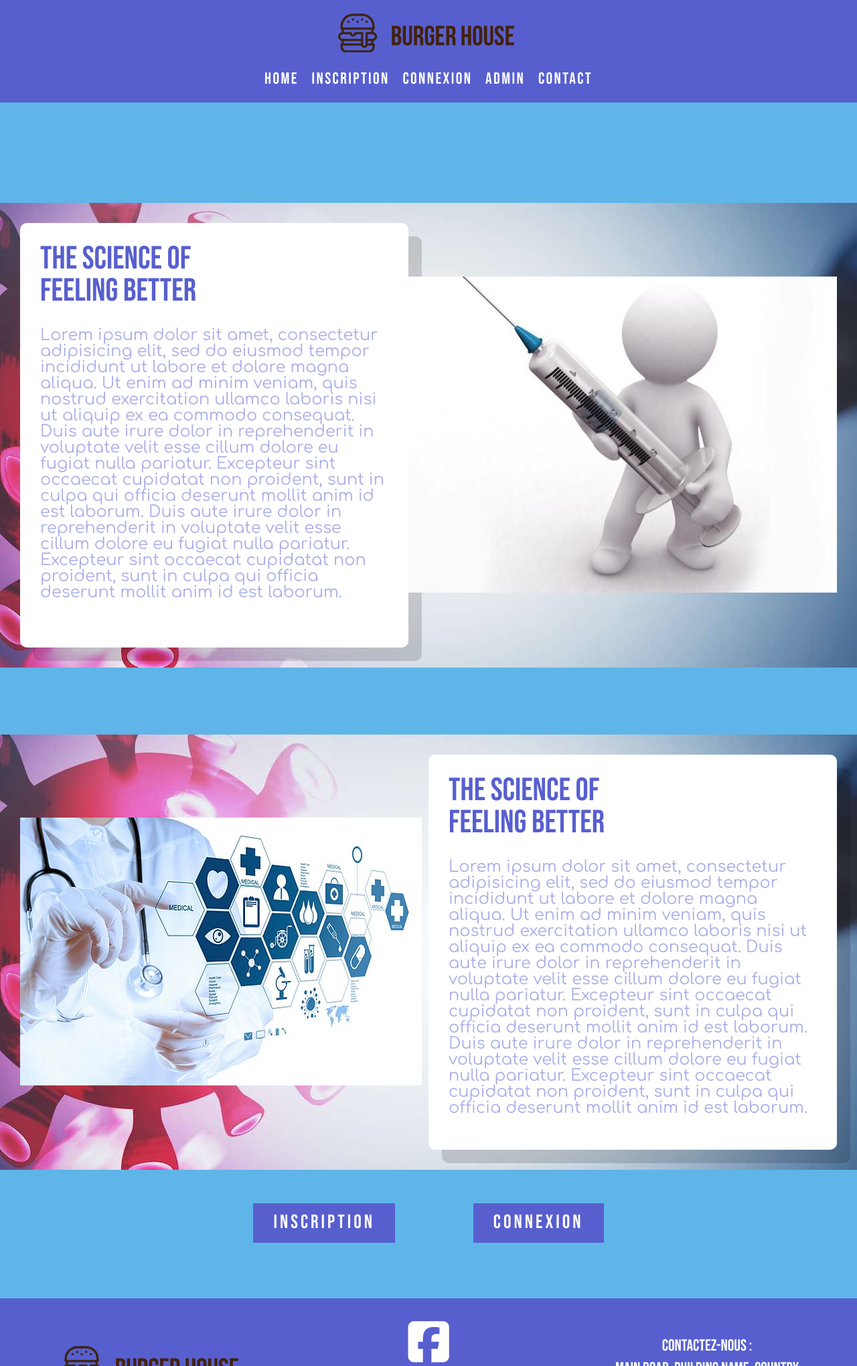
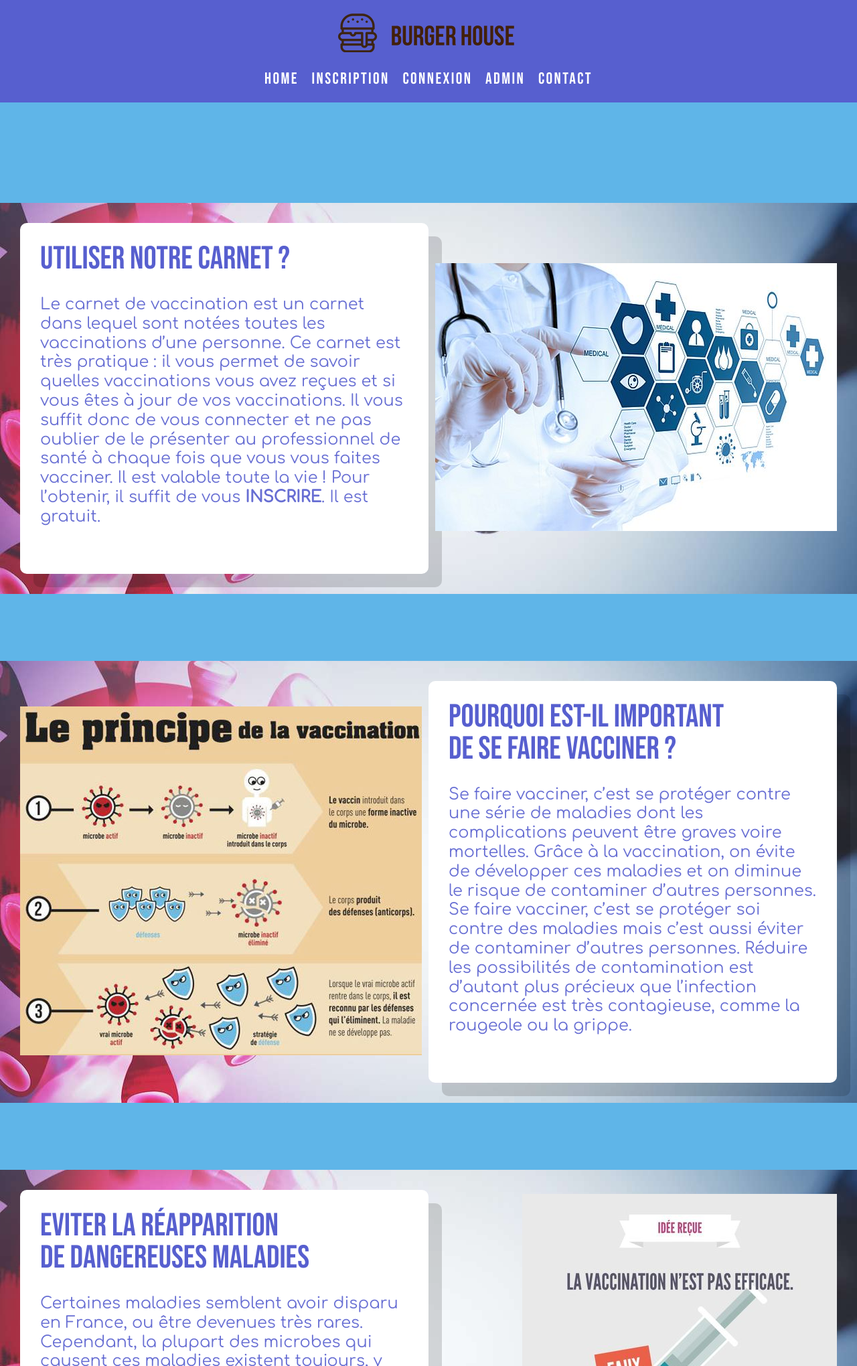
Before and after one commit to needforschool/vaccin-line, a PHP site: page / in a window 1280 px wide. Shown: the top 2040 px of the page at 67% size. Run offline with PHP 8.4, Linux system fonts and the light colour scheme; some libraries are stand-ins or nearby versions.

Commit message:
modif css sur index log sign / fond image

```diff
--- a/asset/css/style-front.css
+++ b/asset/css/style-front.css
@@ -72,6 +72,13 @@ body {
 a {
 	text-decoration: none;
 }
+::-webkit-scrollbar {width:9px;}
+::-webkit-scrollbar-thumb {
+	border-radius: 30px;
+	background: #3c40c6;
+	box-shadow: inset 2px 2px 2px rgba(255,255,255,0.25), inset -2px -2px -2px
+							rgba(0,0,0,0.25);
+}
 
 /* HEADER */
 
@@ -118,9 +125,9 @@ ul.navbar li a::after {
 	position: relative;
 	width: 100%;
 	height: 3px;
-	background: #0fbcf9;
+	background: #1dd1a1;
 	transform: scale(0);
-	transition: transform 0.2s ease-in-out;
+	transition: transform 0.3s ease-in-out;
 }
 ul.navbar li:hover a::after {
 	transform: scale(1);
@@ -152,7 +159,6 @@ ul.navbar li:hover a::after {
  	box-shadow: 20px 20px rgba(0,0,0,.15);
  	transition: all .4s ease;
 }
-
 .stats:hover{
 	border-radius: 0% 0% 50% 50% / 0% 0% 5% 5% ;
   box-shadow: 10px 10px rgba(0,0,0,.25);
@@ -166,16 +172,14 @@ ul.navbar li:hover a::after {
 .stats p {
 	font-size: 1.5em;
 	color: #575fcf;
-	opacity: 0.5;
 	margin-bottom: 40px;
+	opacity: 0.9;
+	line-height: 1.2;
 }
-.stats a {
-	font-size: 1.5em;
-	color: #575fcf;
-	opacity: 0.7
-}
-.stats a:hover {
-	color: #0fbcf9;
+.stats strong {
+	font-weight: 900;
+	text-transform: uppercase;
+	opacity: 1;
 }
 .bigbox2 {
 	display: flex;
@@ -209,16 +213,44 @@ ul.navbar li:hover a::after {
 .stats2 p {
 	font-size: 1.5em;
 	color: #575fcf;
-	opacity: 0.5;
-	margin-bottom: 20px;
+	margin-bottom: 40px;
+	opacity: 0.9;
+	line-height: 1.2;
 }
-.stats2 a {
+.bigbox3 {
+	display: flex;
+	align-items: center;
+	justify-content: space-between;
+	background: url(../img/fond.jpg) no-repeat center fixed;
+	margin-top: 100px;
+	padding: 30px;
+}
+.stats3 {
+	width: 50%;
+	height: auto;
+	background-color: #fff;
+	font-family:  'Comfortaa', cursive;
+	padding: 30px;
+	border-radius: 10px;
+ 	box-shadow: 20px 20px rgba(0,0,0,.15);
+ 	transition: all .4s ease;
+}
+.stats3:hover{
+	border-radius: 0% 0% 50% 50% / 0% 0% 5% 5% ;
+  box-shadow: 10px 10px rgba(0,0,0,.25);
+}
+.stats3 h1 {
+	font-size: 3em;
+	color: #575fcf;
+	margin-bottom: 30px;
+	font-family: 'Bebas Neue', cursive;
+}
+.stats3 p {
 	font-size: 1.5em;
 	color: #575fcf;
-	opacity: 0.7
-}
-.stats2 a:hover {
-	color: #0fbcf9;
+	margin-bottom: 40px;
+	opacity: 0.9;
+	line-height: 1.2;
 }
 .button {
 	width: 50%;
@@ -379,10 +411,11 @@ a:hover.btn_connexion span:nth-child(4) {
 	width: 100%;
 	height: 700px;
 	margin: 0 auto;
+	background: url(../img/famille.png) no-repeat center;
 }
 .wrap-section-inscription-2 {
 	position: absolute;
-	top: 80%;
+	top: 70%;
 	left: 50%;
 	transform: translate(-50%, -50%);
 	width: 900px;
@@ -519,17 +552,17 @@ input[type=submit]:hover {
  	width: 100%;
  	height: 700px;
  	margin: 0 auto;
+	background: url(../img/picouze.jpg) no-repeat center;
  }
  .wrap-section-connexion-2 {
  	position: absolute;
- 	top: 80%;
+ 	top: 70%;
  	left: 50%;
  	transform: translate(-50%, -50%);
- 	width: 400px;
+ 	width: 450px;
  	padding: 40px;
  	background: rgba(0,0,0,.8);
  	box-sizing: border-box;
- 	box-shadow: 0 15px 25px rgba(0,0,0,.5);
  	border-radius: 10px;
  	box-shadow: 15px 15px rgba(0,0,0,.15);
  }
@@ -622,7 +655,6 @@ footer {
 	color: #fff;
 	opacity: 0.7
 }
-
 .column-title {
 	margin-bottom: 10px;
 }
@@ -658,14 +690,13 @@ footer {
 	color: #fff;
 }
 .column3 a:hover {
-	color: #0fbcf9;
+	color: #1dd1a1;
 	transition: 0.3s;
 }
 .creator {
 	display: flex;
 	align-items: center;
 }
-
 .creator li a{
 	margin-left: 5px;
 }
@@ -681,7 +712,6 @@ footer {
 	font-family:  'Bebas Neue', cursive;
 	font-size: 1em;
 }
-
 .BB {
 	display: flex;
 	flex-direction: row;
--- a/index.php
+++ b/index.php
@@ -17,20 +17,29 @@ include('inc/header-front.php');
   <div class="wrap-section">
     <div class="bigbox">
       <div class="stats">
-        <h1>the science of <br>feeling better</h1>
-        <p>Lorem ipsum dolor sit amet, consectetur adipisicing elit, sed do eiusmod tempor incididunt ut labore et dolore magna aliqua. Ut enim ad minim veniam, quis nostrud exercitation ullamco laboris nisi ut aliquip ex ea commodo consequat. Duis aute irure dolor in reprehenderit in voluptate velit esse cillum dolore eu fugiat nulla pariatur. Excepteur sint occaecat cupidatat non proident, sunt in culpa qui officia deserunt mollit anim id est laborum. Duis aute irure dolor in reprehenderit in voluptate velit esse cillum dolore eu fugiat nulla pariatur. Excepteur sint occaecat cupidatat non proident, sunt in culpa qui officia deserunt mollit anim id est laborum.</p>
+        <h1>Utiliser notre carnet ?</h1>
+        <p>Le carnet de vaccination est un carnet dans lequel sont notées toutes les vaccinations d’une personne. Ce carnet est très pratique : il vous permet de savoir quelles vaccinations vous avez reçues et si vous êtes à jour de vos vaccinations. Il vous suffit donc de vous connecter et ne pas oublier de le présenter au professionnel de santé à chaque fois que vous vous faites vacciner. Il est valable toute la vie ! Pour l’obtenir, il suffit de vous <strong>inscrire</strong>. Il est gratuit.</p>
       </div>
       <div class="img-stats">
-        <img src="asset/img/vaccination.jpg" alt="">
+        <img src="asset/img/medical.jpg" alt="">
       </div>
     </div>
     <div class="bigbox2">
       <div class="stats2">
-        <h1>the science of <br>feeling better</h1>
-        <p>Lorem ipsum dolor sit amet, consectetur adipisicing elit, sed do eiusmod tempor incididunt ut labore et dolore magna aliqua. Ut enim ad minim veniam, quis nostrud exercitation ullamco laboris nisi ut aliquip ex ea commodo consequat. Duis aute irure dolor in reprehenderit in voluptate velit esse cillum dolore eu fugiat nulla pariatur. Excepteur sint occaecat cupidatat non proident, sunt in culpa qui officia deserunt mollit anim id est laborum. Duis aute irure dolor in reprehenderit in voluptate velit esse cillum dolore eu fugiat nulla pariatur. Excepteur sint occaecat cupidatat non proident, sunt in culpa qui officia deserunt mollit anim id est laborum.</p>
+        <h1>Pourquoi est-il important <br>de se faire vacciner ?</h1>
+        <p>Se faire vacciner, c’est se protéger contre une série de maladies dont les complications peuvent être graves voire mortelles. Grâce à la vaccination, on évite de développer ces maladies et on diminue le risque de contaminer d’autres personnes. Se faire vacciner, c’est se protéger soi contre des maladies mais c’est aussi éviter de contaminer d’autres personnes. Réduire les possibilités de contamination est d’autant plus précieux que l’infection concernée est très contagieuse, comme la rougeole ou la grippe.</p>
       </div>
       <div class="img-stats">
-        <img src="asset/img/medical.jpg" alt="">
+        <img src="asset/img/vaccin.jpg" alt="">
+      </div>
+    </div>
+    <div class="bigbox3">
+      <div class="stats3">
+        <h1>Eviter la réapparition <br>de dangereuses maladies</h1>
+        <p>Certaines maladies semblent avoir disparu en France, ou être devenues très rares. Cependant, la plupart des microbes qui causent ces maladies existent toujours, y compris sur notre territoire. La vaccination doit donc se poursuivre. Ces microbes restent une menace pour les personnes non protégées par la vaccination ou insuffisamment protégées.</p>
+      </div>
+      <div class="img-stats">
+        <img src="asset/img/faux.jpg" alt="">
       </div>
     </div>
     <div class="button">
```
Also changed, not shown: asset/img/famille.png (added), asset/img/faux.jpg (added), asset/img/picouze.jpg (added), asset/img/reunion.png (added), asset/img/vaccin.jpg (added).
